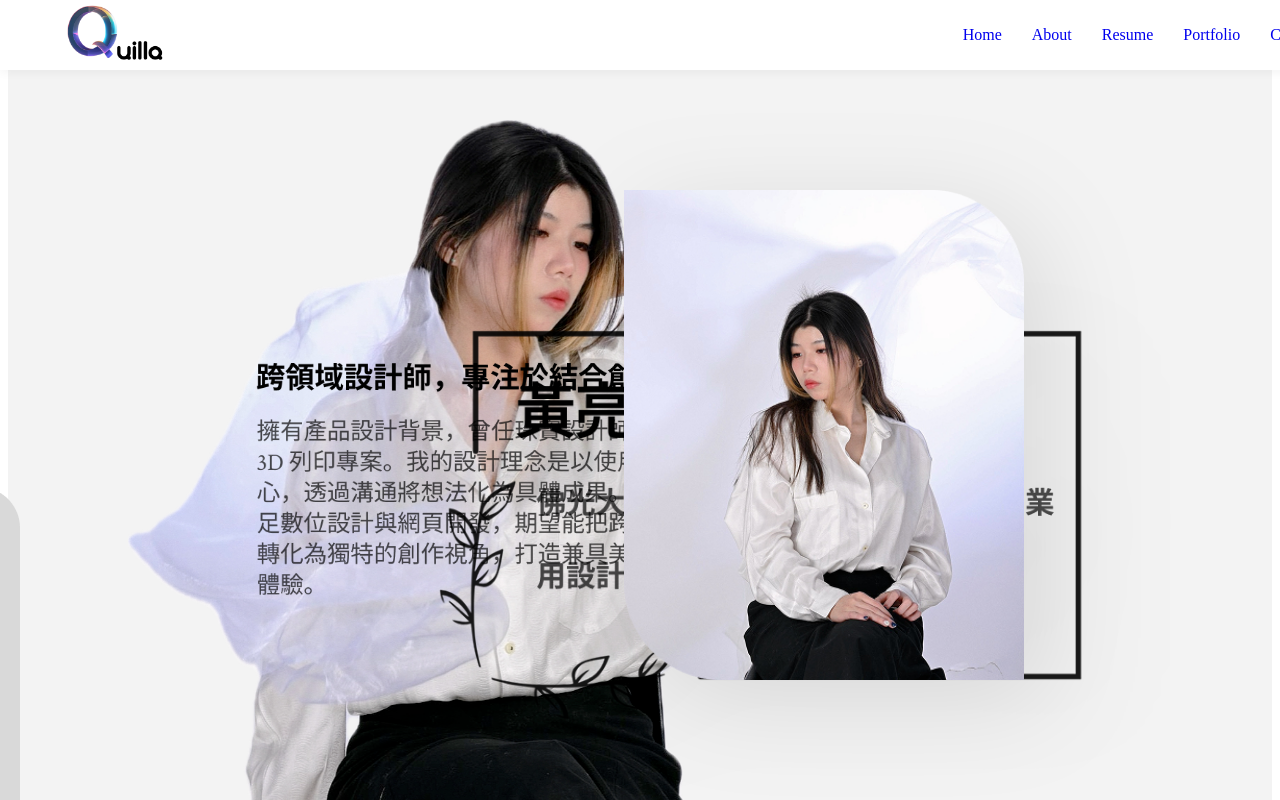
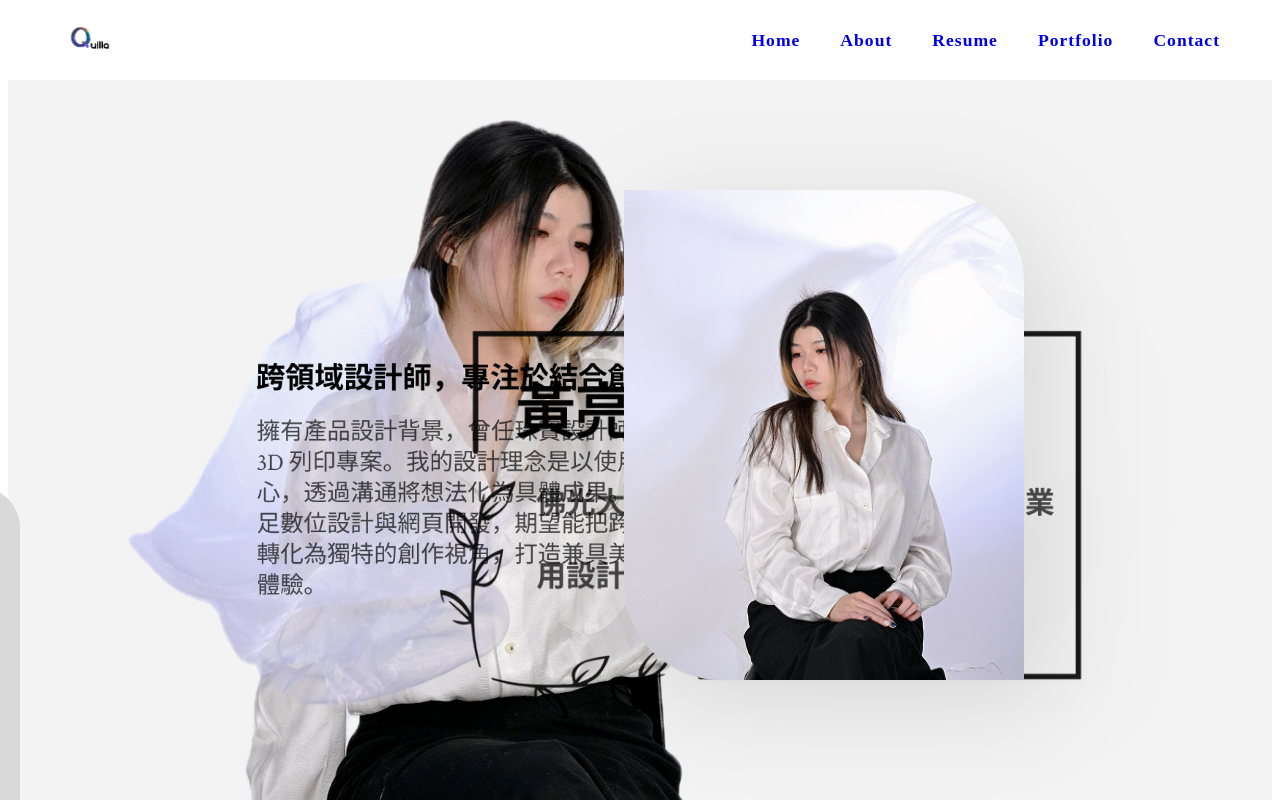
Before and after one commit to 20020224-qun/my-portfolio-react, a React (Vite) app: page / in a window 1280 px wide. Shown: the top 800 px of the page. Built offline with nearby package versions, Linux system fonts and the light colour scheme.

Commit message:
Update style.css

```diff
--- a/src/assets/style.css
+++ b/src/assets/style.css
@@ -3,59 +3,61 @@
    ============================================================ */
 @media (min-width: 1024px) {
 
-    /* --- 0. Logo 與導覽列優化 --- */
+/* ==============================
+   0. 導覽列：電腦版對位修正
+============================== */
 .navbar {
     position: fixed !important;
     top: 0;
     left: 0;
     width: 100%;
-    height: 80px; /* 🚀 稍微加高一點，讓 Logo 更有空間感 */
-    background-color: #ffffff;
+    height: 80px; /* 🚀 稍微加高一點，讓視覺更開闊 */
+    background-color: rgba(255, 255, 255, 0.95); /* 帶一點透明感更高級 */
+    backdrop-filter: blur(10px); /* 磨砂玻璃效果 */
     z-index: 9999;
+
     display: flex;
-    justify-content: space-between;
+    justify-content: space-between; /* 🚀 強制 Logo 在左，選單在右 */
     align-items: center;
-    padding: 0 5%; /* 使用百分比，確保不同螢幕寬度都不會貼邊 */
-    box-shadow: 0 2px 10px rgba(0,0,0,0.05);
-}
-
-.logo {
-    display: flex;
-    align-items: center;
-    height: 100%; /* 撐滿導覽列高度 */
+    padding: 0 60px; /* 🚀 左右預留足夠空間，避免貼邊 */
+    box-sizing: border-box;
 }
 
 .logo img {
-    height: 60px; /* 🚀 調整為適合導覽列的高度，避免爆開 */
-    width: auto;  /* 保持比例 */
+    height: 60px; /* 🚀 關鍵：高度要小於 navbar 的 80px */
+    width: auto;
     cursor: pointer;
     transition: transform 0.3s ease;
 }
 
 .logo img:hover {
-    transform: scale(1.05); /* 滑鼠移上去有一點點放大感，增加互動 */
+    transform: scale(1.05); /* 懸停微動，增加職人精緻感 */
 }
 
-    /* --- 1. 基礎設定與導覽列 --- */
-    .navbar {
-        position: fixed !important;
-        top: 0;
-        left: 0;
-        width: 100%;
-        height: 70px;
-        background-color: #ffffff;
-        z-index: 9999;
-        display: flex;
-        justify-content: space-between;
-        align-items: center;
-        padding: 0 40px; /* 電腦版間距加大 */
-        box-shadow: 0 2px 10px rgba(0,0,0,0.05);
-    }
-    .logo img { height: 150px; cursor: pointer; }
-    .nav-links { display: flex; list-style: none; }
-    .nav-links li { margin-left: 30px; }
-    .nav-links a { text-decoration: none; color: #333; font-weight: bold; transition: 0.3s; }
-    .nav-links a:hover { color: #646cff; }
+.nav-links {
+    display: flex;
+    list-style: none;
+    margin: 0;
+    padding: 0;
+}
+
+.nav-links li {
+    margin-left: 40px; /* 按鈕之間的間距 */
+}
+
+.nav-links a {
+    text-decoration: none;
+    color: #333;
+    font-size: 1.1rem; /* 字體稍微加大 */
+    font-weight: 700;
+    letter-spacing: 1px;
+    white-space: nowrap; /* 🚀 防止文字斷行擠歪排版 */
+    transition: color 0.3s;
+}
+
+.nav-links a:hover {
+    color: #646cff; /* 你的品牌色 */
+}
 
     /* --- 2. 首頁區塊 (圖片同步加大) --- */
     .home-container {
```
